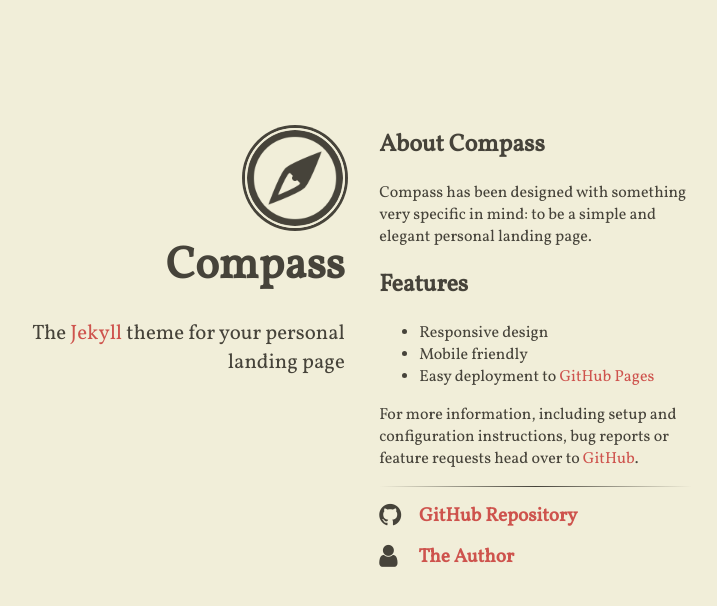
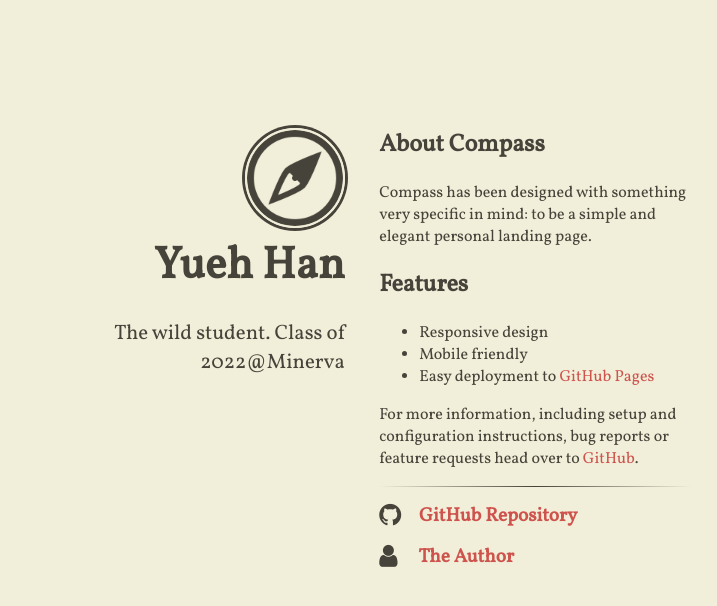
Before and after one commit to excentris/compass, a Jekyll site: the page built from index.html, in a window 1280 px wide. Shown: the top 606 px of the page, without its empty margins (288-1005 px from the left). Built offline with Jekyll 4.4.1, drawn with Linux system fonts in a browser that asks for light colours; nearby versions of some CDN libraries.

Commit message:
modified:   _config.yml

```diff
--- a/_config.yml
+++ b/_config.yml
@@ -1,5 +1,5 @@
 # general configuration
-url: http://excentris.net
+url: http://bojne.github.io
 baseurl: ''
 
 # compass configuration
@@ -7,9 +7,9 @@
   # an avatar or logo (optional)
   logo: "/images/compass.png"
   # author will appear under the avatar (optional)
-  author: "Compass"
+  author: "Yueh Han"
   # tagline will appear under the title (optional)
-  tagline: "The <a href='http://jekyllrb.com'>Jekyll</a> theme for your personal landing page"
+  tagline: "The wild student. Class of 2022@Minerva"
   # if include_content is true, the contents of the content.html include will be
   # added right above the generated item list, if present
   include_content: true
@@ -18,7 +18,7 @@
   # Tracking Code to that file.
   include_analytics: false
   # Twitter @username (as defined by the Twitter Card specs)
-  twitter: "compass"
+  twitter: "boj_ne"
 
 # exclude
 exclude: ["CNAME", "Gemfile", "Gemfile.lock", "LICENSE", "README.md"]
```
